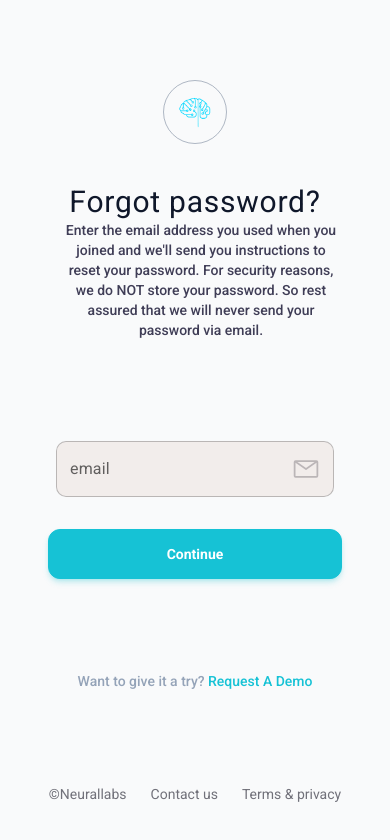
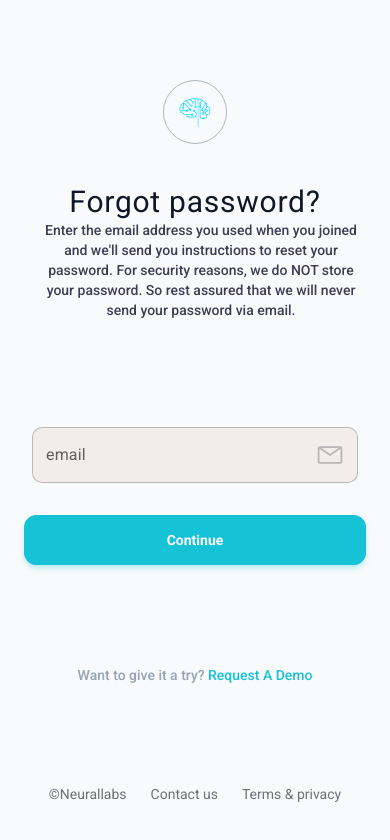
Before and after one commit to NeuralSight/NeuralSight, a Next.js app: page /auth/reset in a window 390 px wide. Shown: the top 840 px of the page. Built offline with nearby package versions, Linux system fonts and the light colour scheme.

Commit message:
updated ui

```diff
--- a/pages/auth/reset/index.tsx
+++ b/pages/auth/reset/index.tsx
@@ -29,10 +29,10 @@ function Reset({}: Props) {
         <title>Reset Password</title>
       </Head>
       <section
-        className='w-100 lg:w-[60%] h-full items-center flex flex-col justify-between
+        className='w-full lg:w-[60%] h-full items-center flex flex-col justify-between
       pt-20
       pb-10
-      container mx-auto md:px-12 px-12 xl:px-36 overflow-hidden'
+      container mx-auto md:px-12 px-6 xl:px-36 overflow-hidden'
       >
         <div className='flex flex-col space-y-10 text-center justify-center w-full items-center'>
           {/* Logo section */}
```
